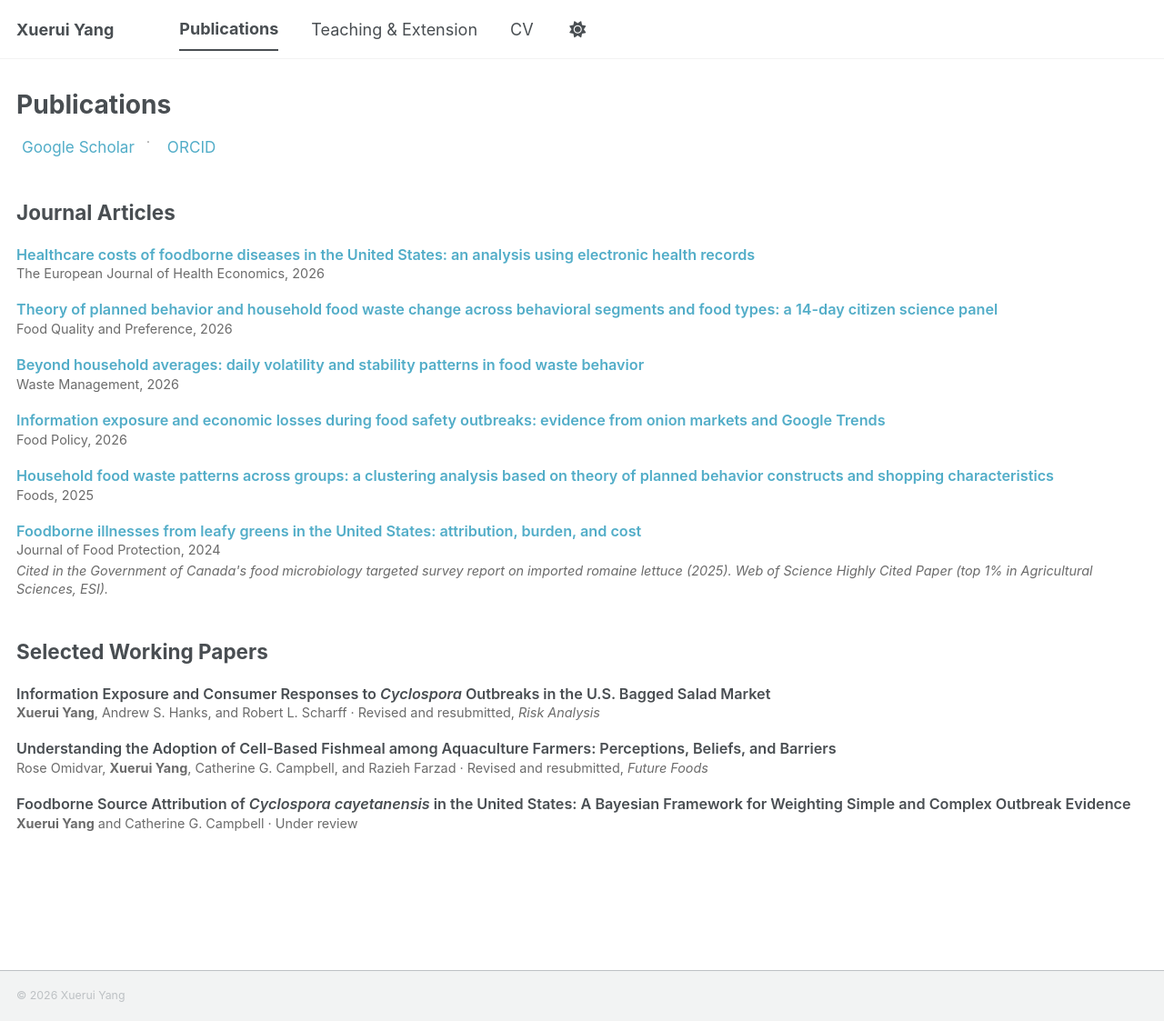
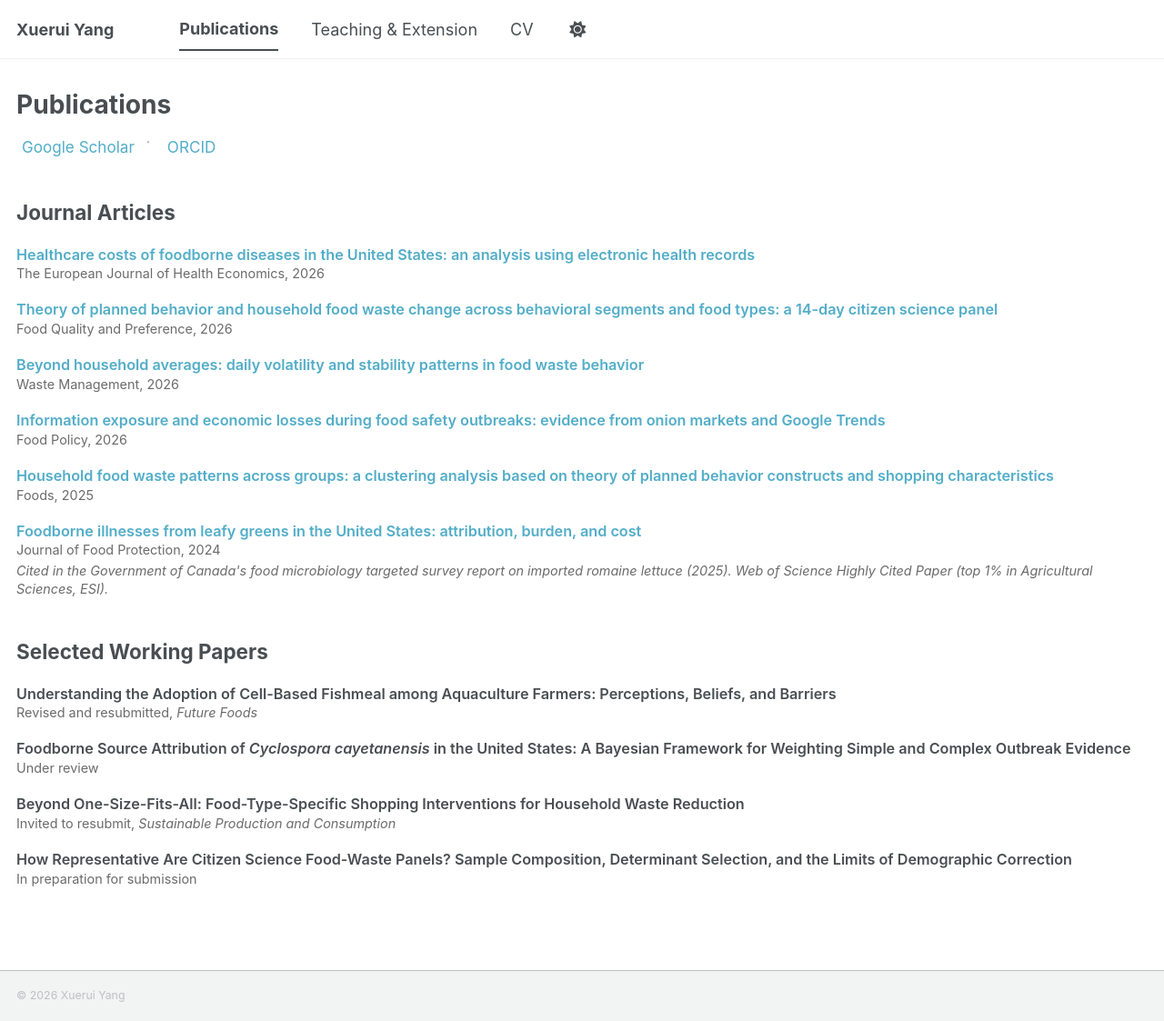
Before and after one commit to xueruiycool/xueruiycool.github.io, a Jekyll site: the page built from _pages/publications.html, in a window 1280 px wide and 1123 px high. Shown: the whole window at 91% size. Built offline with Jekyll 4.4.1, drawn with Linux system fonts in a browser that asks for light colours; a style sheet for code colours, icons or effects is not loaded.

Commit message:
Update selected working papers

```diff
--- a/_pages/publications.html
+++ b/_pages/publications.html
@@ -66,23 +66,11 @@ author_profile: false
 
   <div class="pub-entry">
     <div class="pub-title">
-      Information Exposure and Consumer Responses to <em>Cyclospora</em>
-      Outbreaks in the U.S. Bagged Salad Market
-    </div>
-    <div class="pub-meta">
-      <strong>Xuerui Yang</strong>, Andrew S. Hanks, and Robert L. Scharff
-      · Revised and resubmitted, <em>Risk Analysis</em>
-    </div>
-  </div>
-
-  <div class="pub-entry">
-    <div class="pub-title">
       Understanding the Adoption of Cell-Based Fishmeal among Aquaculture
       Farmers: Perceptions, Beliefs, and Barriers
     </div>
     <div class="pub-meta">
-      Rose Omidvar, <strong>Xuerui Yang</strong>, Catherine G. Campbell,
-      and Razieh Farzad · Revised and resubmitted, <em>Future Foods</em>
+      Revised and resubmitted, <em>Future Foods</em>
     </div>
   </div>
 
@@ -93,7 +81,28 @@ author_profile: false
       Outbreak Evidence
     </div>
     <div class="pub-meta">
-      <strong>Xuerui Yang</strong> and Catherine G. Campbell · Under review
+      Under review
+    </div>
+  </div>
+
+  <div class="pub-entry">
+    <div class="pub-title">
+      Beyond One-Size-Fits-All: Food-Type-Specific Shopping Interventions for
+      Household Waste Reduction
+    </div>
+    <div class="pub-meta">
+      Invited to resubmit, <em>Sustainable Production and Consumption</em>
+    </div>
+  </div>
+
+  <div class="pub-entry">
+    <div class="pub-title">
+      How Representative Are Citizen Science Food-Waste Panels? Sample
+      Composition, Determinant Selection, and the Limits of Demographic
+      Correction
+    </div>
+    <div class="pub-meta">
+      In preparation for submission
     </div>
   </div>
 
```
